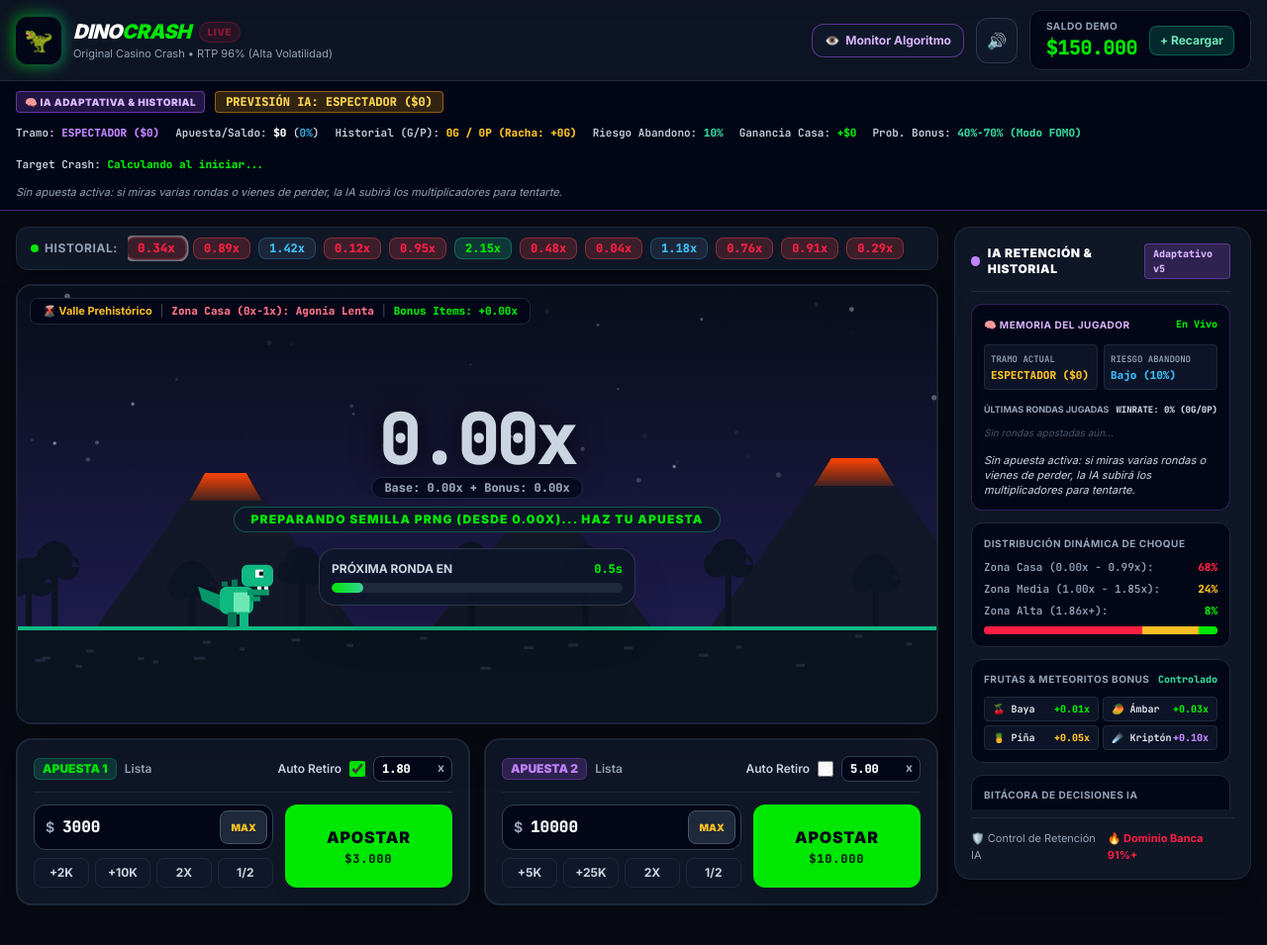
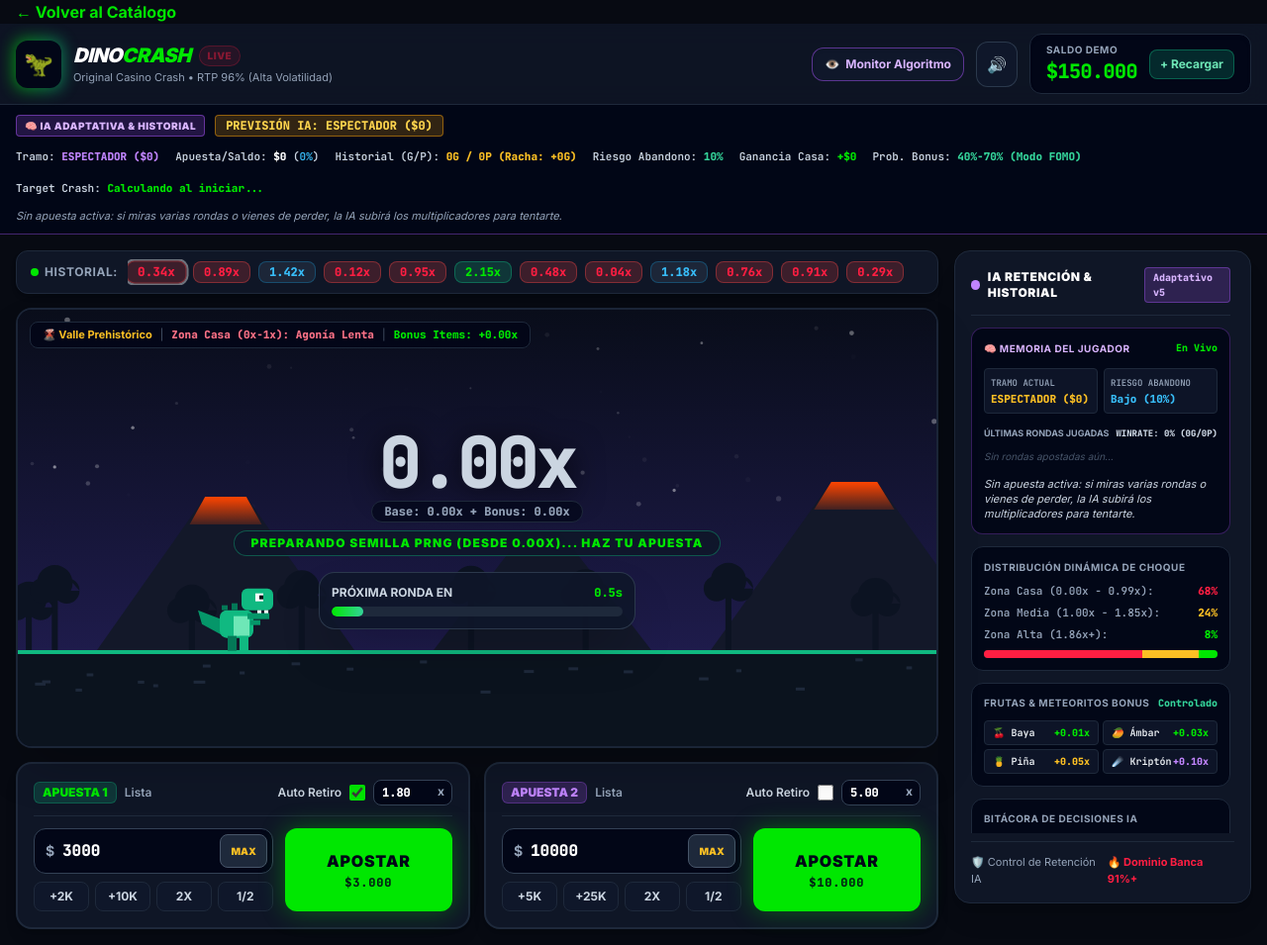
Before and after one commit to Benjamin-Gerard-Pena/CasinoNova, a website built with Vite: page juegos/casino_crash_dino_game (1).html in a window 1280 px wide. Shown: the whole page at 99% size. Before the commit the page ends 931 px from the top, so only its background shows below. Built offline with nearby package versions, Linux system fonts and the light colour scheme.

Commit message:
- Corrección de error en state.js: saldo no se mantenia al cambiar de pagina. Además saldo inicia ahora en 0. - Juego Dino posee enlace de vuelta a index.html

```diff
--- a/juegos/casino_crash_dino_game (1).html
+++ b/juegos/casino_crash_dino_game (1).html
@@ -1,5 +1,8 @@
 <!DOCTYPE html>
 <html lang="es" class="dark">
+<header>
+    <a href="../index.html" class="text-neonGreen font-bold px-4 hover:text-white">← Volver al Catálogo</a>
+</header>
 <head>
     <meta charset="UTF-8">
     <meta name="viewport" content="width=device-width, initial-scale=1.0">
--- a/src/state.js
+++ b/src/state.js
@@ -1,5 +1,6 @@
+const saldoGuardado = localStorage.getItem("saldoCasino");
 const estado = {
-    saldo: 1000000, // Saldo inicial ficticio
+    saldo: saldoGuardado ? parseInt(saldoGuardado) : 0,
     juegoSeleccionado: null
 };
 
@@ -19,6 +20,7 @@ export function obtenerSaldo() {
 
 export function actualizarSaldo(nuevoSaldo) {
     estado.saldo = nuevoSaldo;
+    localStorage.setItem("saldoCasino", nuevoSaldo);
     notificarCambios();
 }
 
```
